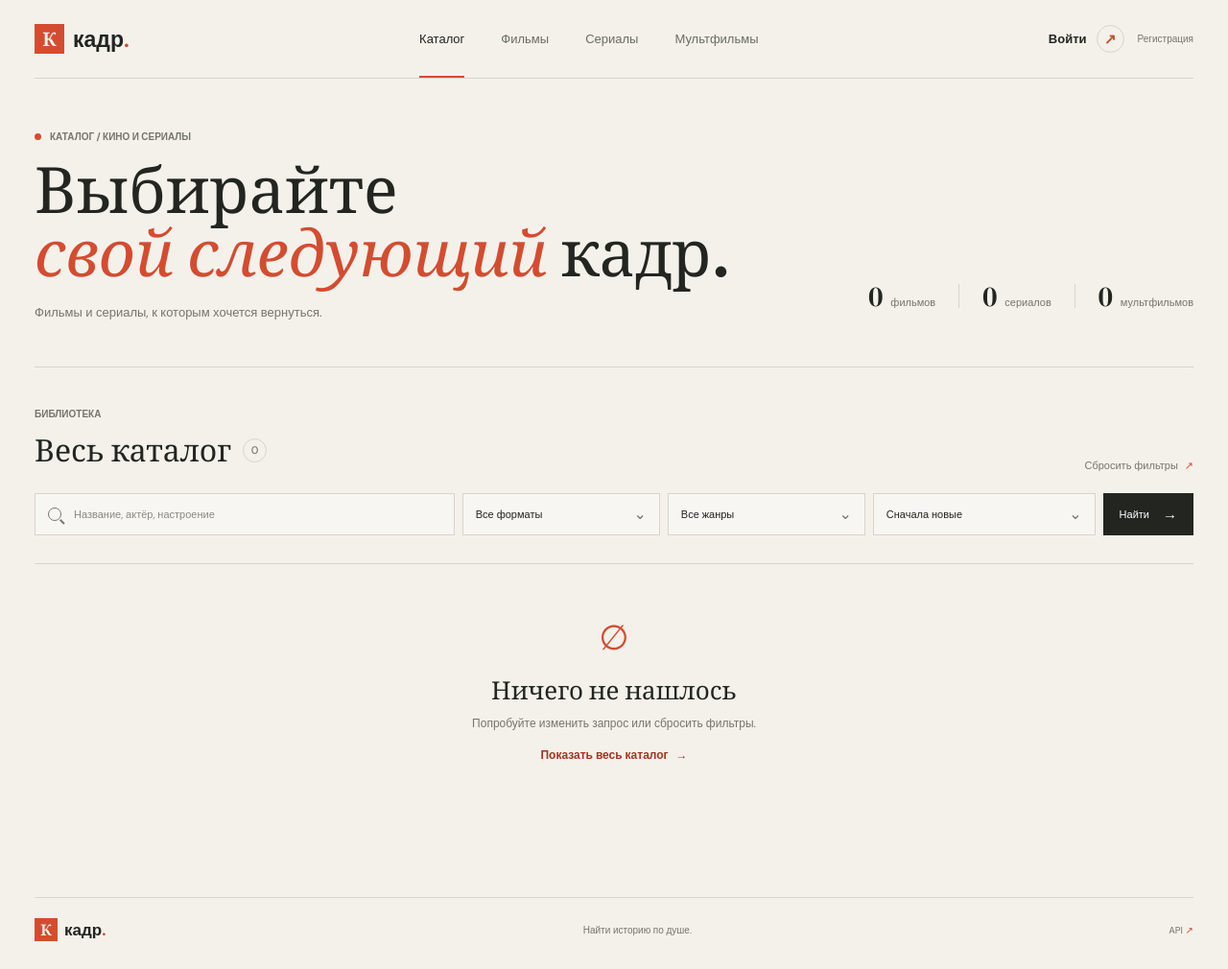
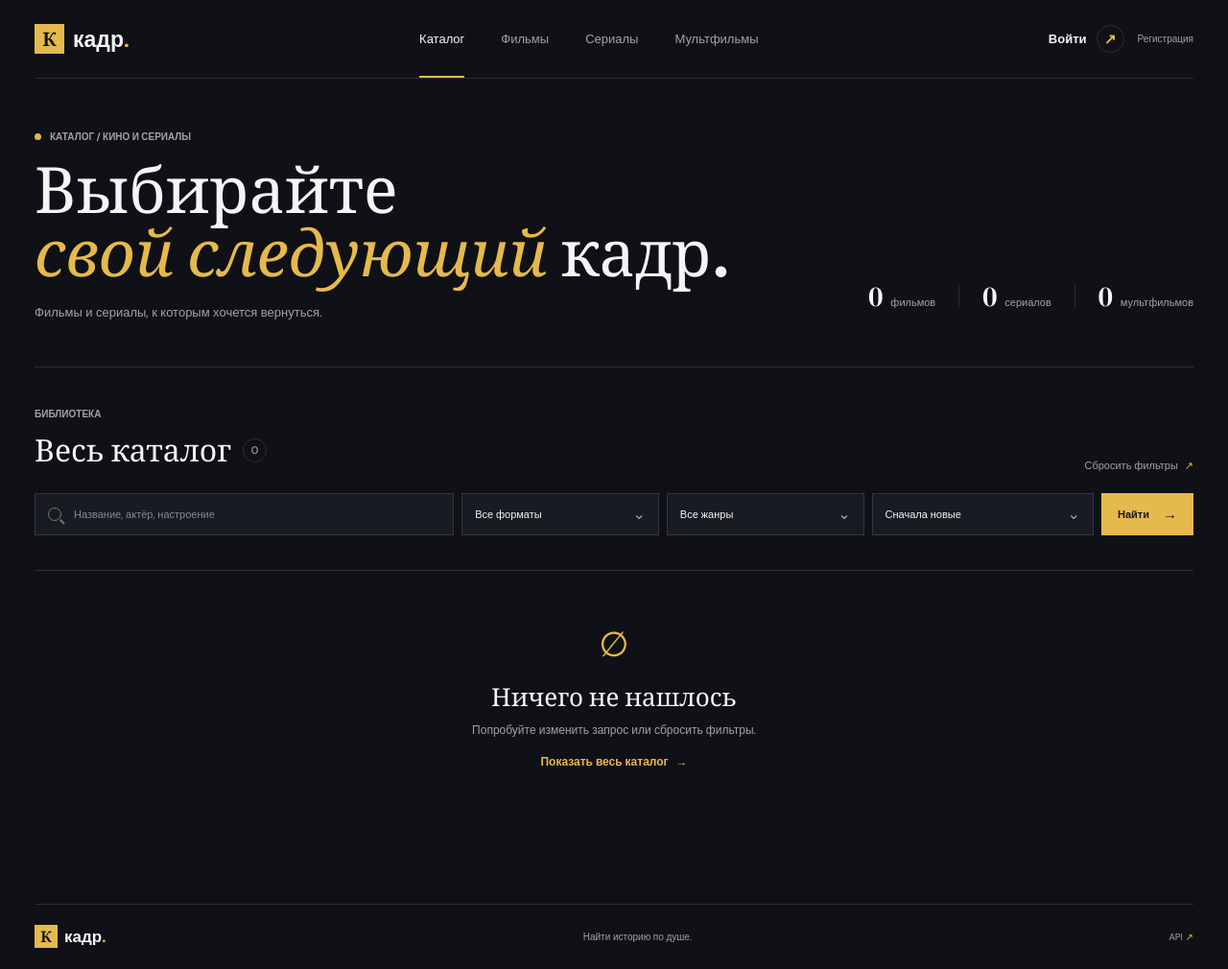
Before and after one commit to Den31211/top_website_final, a Django app: page / in a window 1280 px wide. Shown: the whole page at 96% size. Before the commit the page ends 981 px from the top, so only its background shows below. Run offline with Django 5.2, Linux system fonts and the light colour scheme; data that the repository does not hold is empty.

Commit message:
Установил тёмную тему

```diff
--- a/apps/core/static/core/site.css
+++ b/apps/core/static/core/site.css
@@ -280,3 +280,109 @@ h1, h2, h3, p { margin-top: 0; }
 @media (prefers-reduced-motion: reduce) {
   *, *::before, *::after { scroll-behavior: auto !important; animation-duration: .01ms !important; animation-iteration-count: 1 !important; transition-duration: .01ms !important; }
 }
+/* Главная страница — новая тёмная тема */
+.home-page {
+  --paper: #101116;
+  --paper-deep: #1c1e27;
+  --ink: #f5f5f7;
+  --muted: #a0a2ad;
+  --line: #2b2d38;
+  --accent: #e5b94c;
+  --accent-dark: #c99b2e;
+
+  color: var(--ink);
+  background: var(--paper);
+}
+
+.home-page .site-header {
+  border-color: var(--line);
+}
+
+.home-page .nav-link {
+  color: var(--muted);
+}
+
+.home-page .nav-link:hover,
+.home-page .nav-link.is-active {
+  color: var(--ink);
+}
+
+.home-page .search-field,
+.home-page .select-field {
+  background: #191b23;
+  border-color: #343642;
+}
+.home-page .search-field:focus-within,
+.home-page .select-field:focus-within {
+  border-color: var(--accent);
+}
+
+.home-page .search-field input {
+  color: var(--ink);
+}
+
+.home-page .search-field input::placeholder {
+  color: #858795;
+}
+
+.home-page .select-field select {
+  color: var(--ink);
+  color-scheme: dark;
+}
+
+.home-page .select-field select option {
+  color: var(--ink);
+  background: #191b23;
+}
+
+.home-page .filter-submit {
+  color: #17181d;
+  background: var(--accent);
+  font-weight: 700;
+}
+
+.home-page .filter-submit:hover {
+  background: var(--accent-dark);
+}
+
+.home-page .filter-bar {
+  margin-bottom: 36px;
+}
+.home-page {
+  color-scheme: dark;
+}
+
+.home-page .catalog-intro,
+.home-page .catalog-section,
+.home-page .site-footer {
+  border-color: var(--line);
+}
+
+.home-page .intro-copy h1 em {
+  color: var(--accent);
+}
+
+.home-page .movie-title-row h3 a:hover,
+.home-page .reset-link:hover {
+  color: var(--accent);
+}
+
+.home-page .empty-state {
+  border-color: var(--line);
+}
+
+.home-page .text-link {
+  color: var(--accent);
+}
+
+.home-page .poster-link {
+  border-radius: 5px;
+}
+
+.home-page .movie-card {
+  transition: transform .25s ease;
+}
+
+.home-page .movie-card:hover {
+  transform: translateY(-4px);
+}
--- a/apps/core/templates/core/home.html
+++ b/apps/core/templates/core/home.html
@@ -11,7 +11,7 @@
   <link href="https://fonts.googleapis.com/css2?family=DM+Sans:wght@400;500;600;700&family=DM+Serif+Display&display=swap" rel="stylesheet">
   <link rel="stylesheet" href="{% static 'core/site.css' %}">
 </head>
-<body>
+<body class="home-page">
   <header class="site-header">
     <a class="brand" href="{% url 'home' %}" aria-label="Кадр — главная">
       <span class="brand-mark">К</span><span>кадр<span class="brand-period">.</span></span>
```
